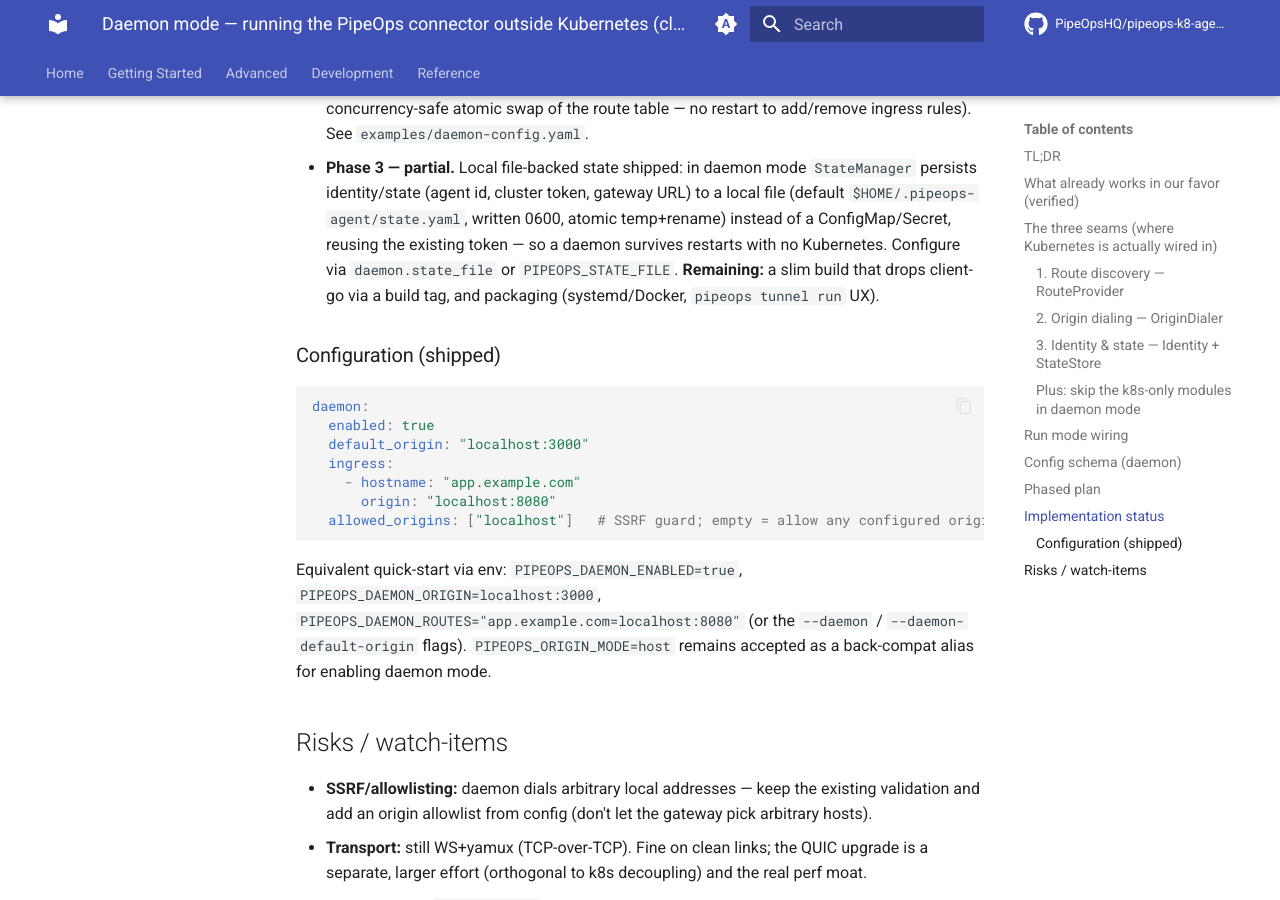
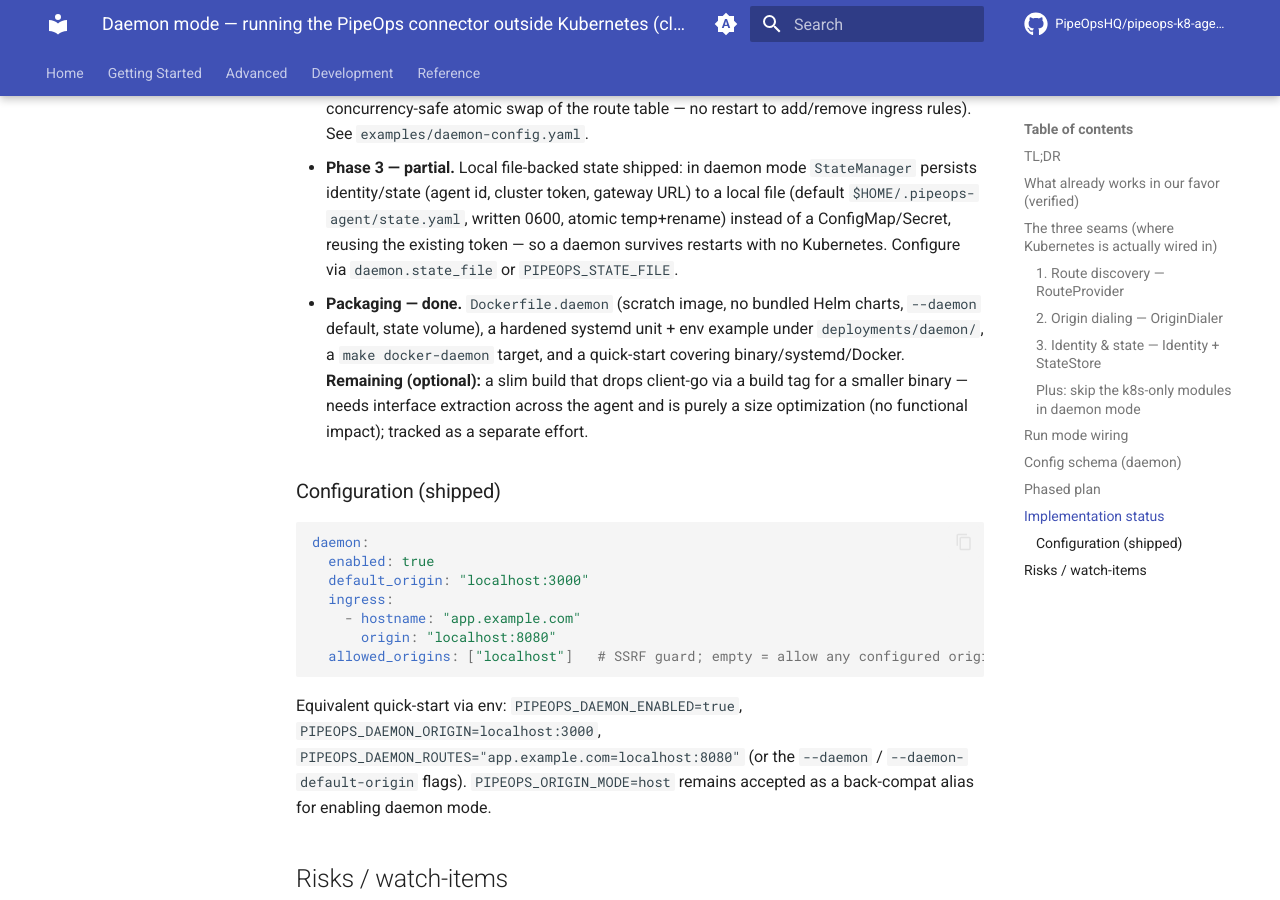
Before and after one commit to PipeOpsHQ/pipeops-k8-agent, an MkDocs documentation site: the page built from docs/daemon-mode-design.md, in a window 1280 px wide and 900 px high, scrolled down 4705 px. Built offline with MkDocs 1.6.1 and Material for MkDocs 9.7.7, drawn with Linux system fonts in a browser that asks for light colours; comment, search, counter and statistics services are not loaded; the version menu is left out.

Commit message:
feat: daemon-mode packaging — Dockerfile.daemon, systemd unit, quick start
Make daemon mode deployable as a host service (same binary, runtime mode).

- Dockerfile.daemon: scratch image without the bundled Helm charts (daemon never
  installs cluster components), non-root user + pre-owned state dir, CMD --daemon,
  PIPEOPS_STATE_FILE + state volume.
- deployments/daemon/: hardened systemd unit (DynamicUser + StateDirectory for the
  state file, NoNewPrivileges/ProtectSystem/etc.), daemon.env.example (token), and
  a README covering binary / systemd / Docker, with SSRF + transport caveats.
- Makefile: docker-daemon target + help line.

The same binary runs in daemon mode via --daemon (verified the flag is wired and
builds). Slim client-go-free build (size only) remains a tracked follow-up — it
needs cross-cutting interface extraction and has no functional impact.

```diff
--- a/docs/daemon-mode-design.md
+++ b/docs/daemon-mode-design.md
@@ -172,8 +172,12 @@ ingress:
   `$HOME/.pipeops-agent/state.yaml`, written 0600, atomic temp+rename) instead of a ConfigMap/Secret,
   reusing the existing token — so a daemon survives restarts with no Kubernetes. Configure via
   `daemon.state_file` or `PIPEOPS_STATE_FILE`.
-  **Remaining:** a slim build that drops client-go via a build tag, and packaging (systemd/Docker,
-  `pipeops tunnel run` UX).
+- **Packaging — done.** `Dockerfile.daemon` (scratch image, no bundled Helm charts, `--daemon`
+  default, state volume), a hardened systemd unit + env example under `deployments/daemon/`, a
+  `make docker-daemon` target, and a quick-start covering binary/systemd/Docker.
+  **Remaining (optional):** a slim build that drops client-go via a build tag for a smaller binary —
+  needs interface extraction across the agent and is purely a size optimization (no functional
+  impact); tracked as a separate effort.
 
 ### Configuration (shipped)
 
```
Also changed, not shown: deployments/daemon/README.md (added, +78 -0 lines), 4 other files.
